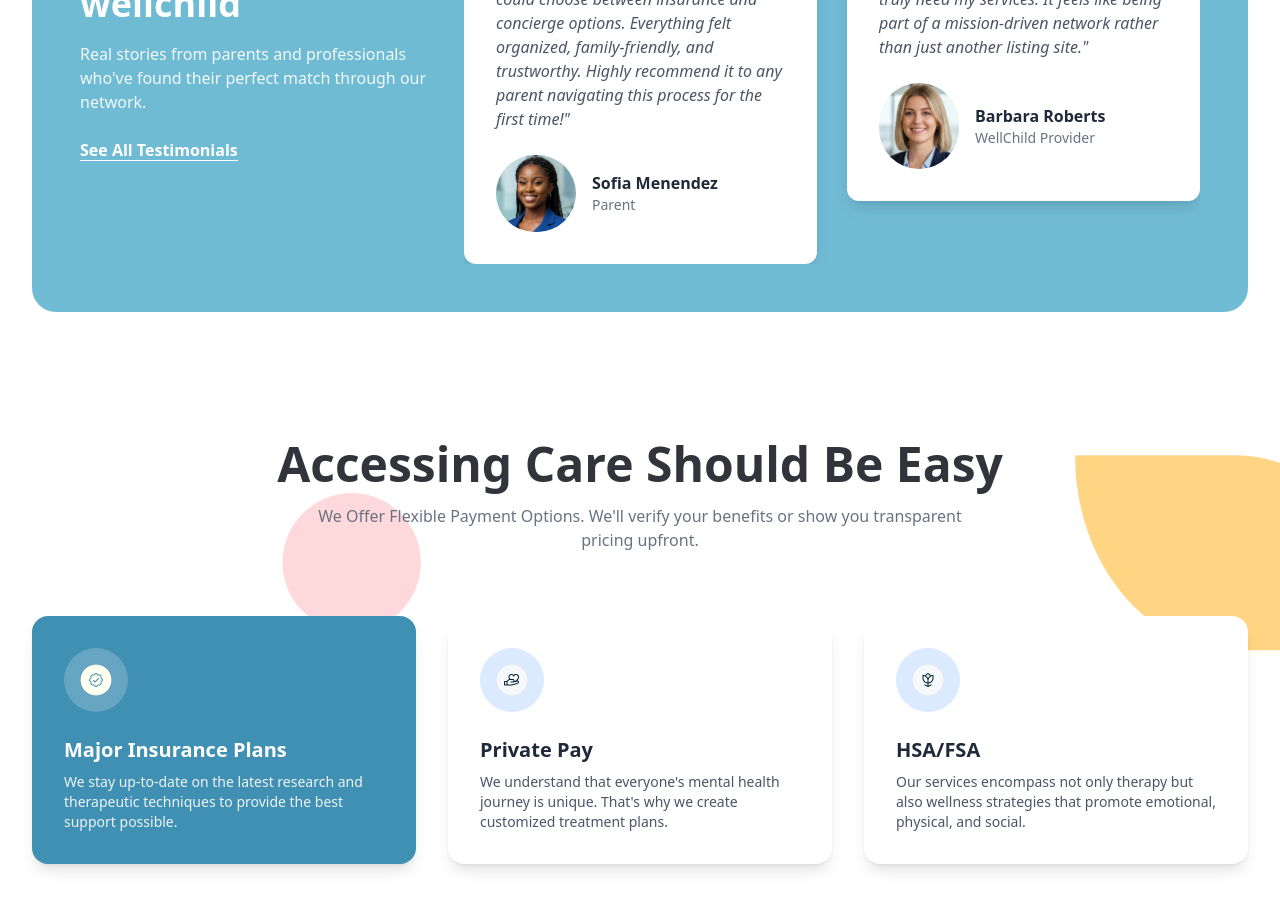
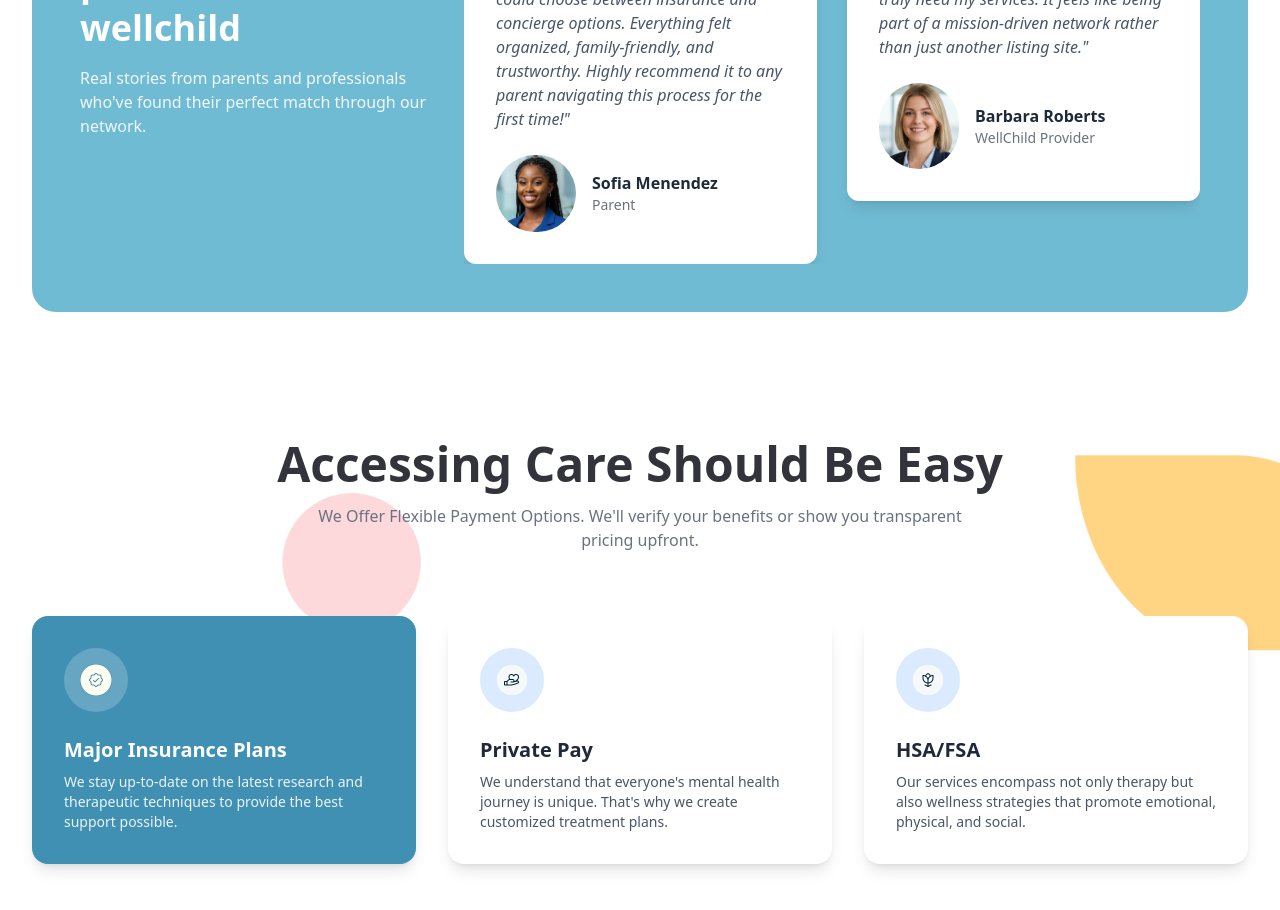
Before and after one commit to Mozisha/Wellchild, a Next.js app: page / in a window 1280 px wide. Shown: the part 5000-5910 px from the top of the page. Built offline with nearby package versions, Linux system fonts and the light colour scheme.

Commit message:
removed see all button on the testimonial section

```diff
--- a/app/components/TestimonialsAndCare.tsx
+++ b/app/components/TestimonialsAndCare.tsx
@@ -107,7 +107,6 @@ export default function TestimonialsAndCare() {
             <div className="lg:col-span-1 flex flex-col justify-center">
               <h2 className="text-4xl font-bold leading-tight">Why families & providers love wellchild</h2>
               <p className="mt-4 text-white/90">Real stories from parents and professionals who've found their perfect match through our network.</p>
-              <Link href="/contact" className="mt-6 font-semibold underline underline-offset-4">See All Testimonials</Link>
             </div>
 
             {/* Right Slider */}
```
